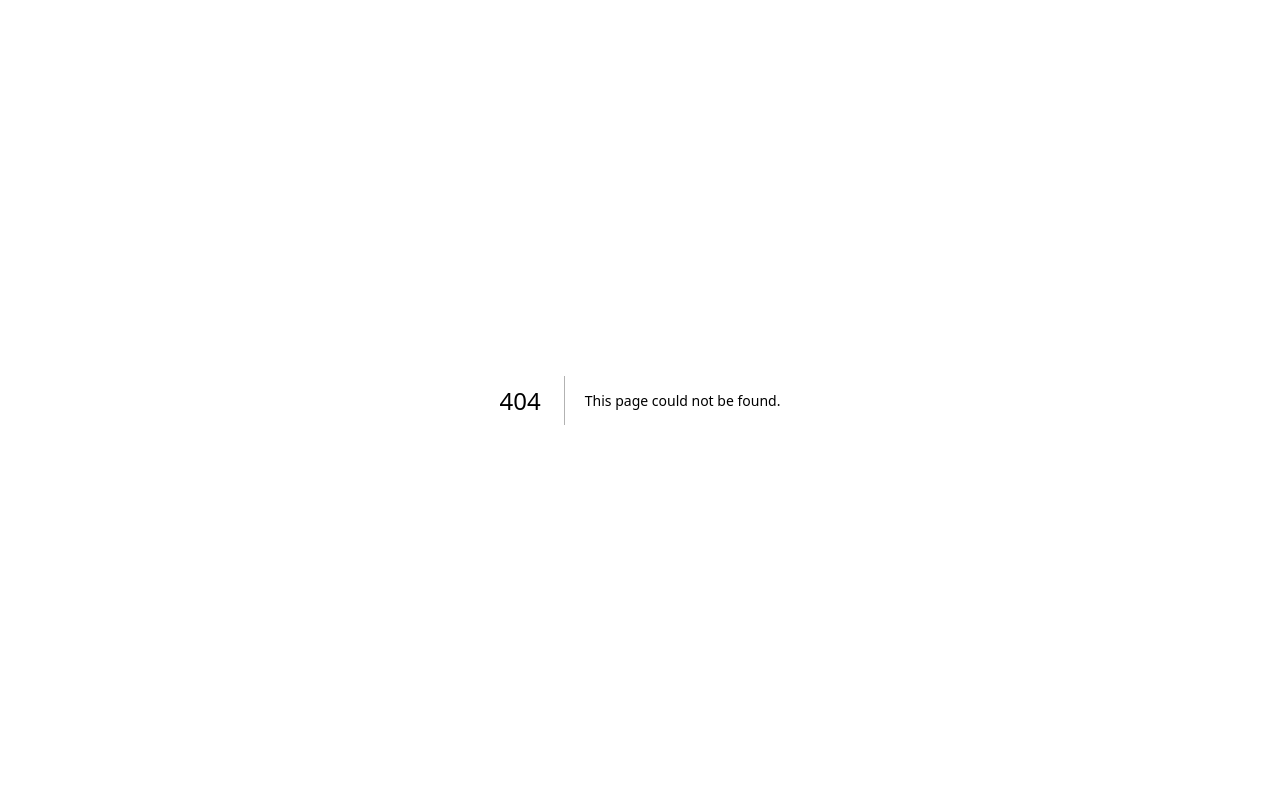
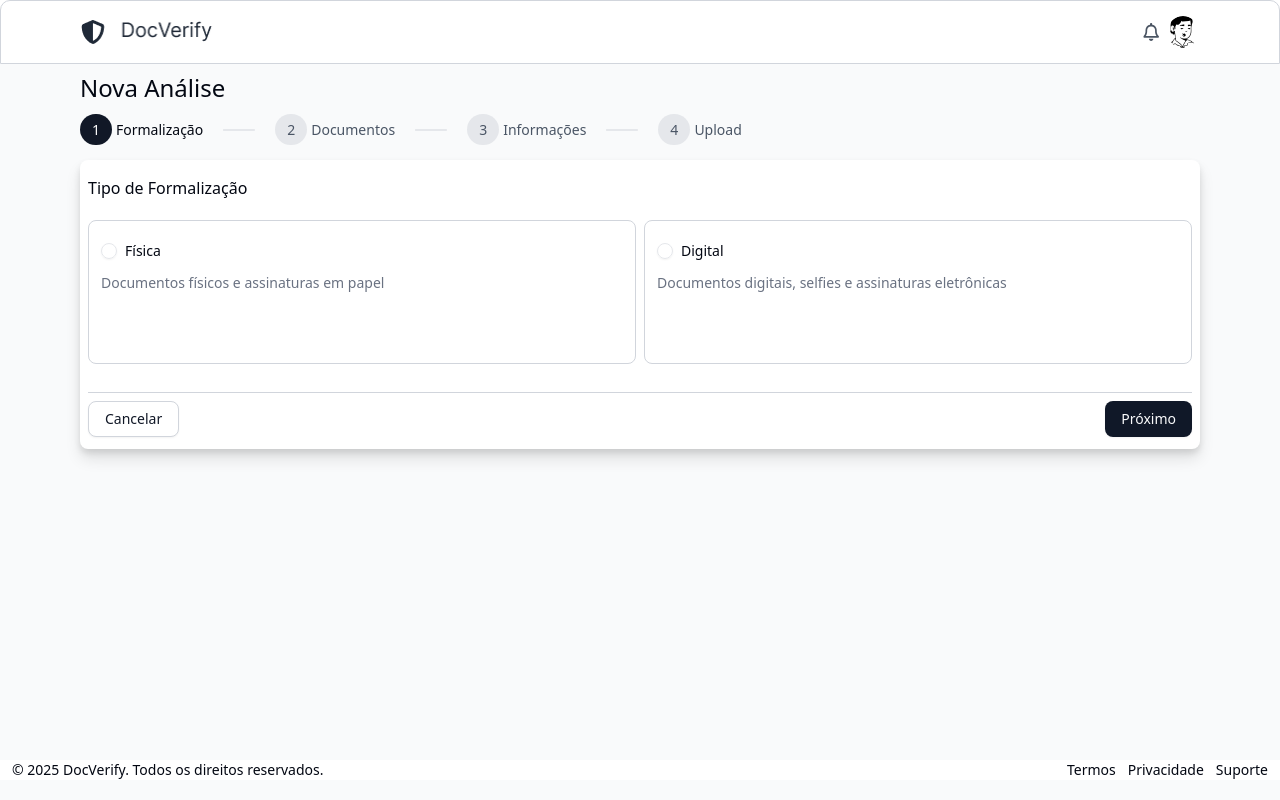
Before and after one commit to inovacao-serur/serur-validacao-laudo, a Next.js app: page /pages/analise in a window 1280 px wide. Before the commit this address had no page. Built offline with nearby package versions, Linux system fonts and the light colour scheme.

Commit message:
add: tela de analise 1

```diff
--- a/package.json
+++ b/package.json
@@ -10,7 +10,7 @@
   },
   "dependencies": {
     "@radix-ui/react-avatar": "^1.1.3",
-    "@radix-ui/react-checkbox": "^1.1.4",
+    "@radix-ui/react-checkbox": "^1.1.5",
     "@radix-ui/react-label": "^2.1.2",
     "@radix-ui/react-slot": "^1.1.2",
     "@tanstack/react-table": "^8.21.2",
--- a/src/app/globals.css
+++ b/src/app/globals.css
@@ -121,6 +121,7 @@
 
 @theme {
   --breakpoint-xs: 390px;
+  --breakpoint-xz: 480px;
   --breakpoint-xt: 1366px;
 }
 
--- /dev/null
+++ b/src/app/pages/analise/page.js
@@ -0,0 +1,107 @@
+import Navbar from "@/app/components/Navbar";
+import Image from "next/image";
+import { Checkbox } from "@/components/ui/checkbox"
+import { Button } from "@/components/ui/button";
+
+export default function Analise() {
+    return (
+        <>
+            <Navbar />
+            <section className="bg-gray-50 px-3 flex flex-col lg:px-20 " style={{ height: 'calc(100vh - 4rem)' }}>
+                <div className="pt-2">
+                    <h1 className="font-normal text-lg lg:text-2xl">Nova Análise</h1>
+                    <div>
+                        <ul className="flex items-center text-sm gap-1.5 mt-2 xz:mt-4 sm:gap-3 xl:gap-5">
+                            <li className="font-medium"><span className="hidden xz:inline bg-[var(--color-azul-escuro)] text-white py-1.5 px-3 rounded-4xl text-center mr-1">1</span>Formalização</li>
+                            <p className="inline sm:hidden">-</p>
+                            <Image
+                                src="/div.svg"
+                                width={32}
+                                height={1}
+                                alt="div"
+                                className="hidden sm:block"
+                            />
+
+                            <li className="text-gray-600"><span className="hidden xz:inline bg-gray-200 text-gray-600 py-1.5 px-3 rounded-4xl text-center mr-1 ">2</span>Documentos</li>
+                            <p className="inline sm:hidden">-</p>
+                            <Image
+                                src="/div.svg"
+                                width={32}
+                                height={1}
+                                alt="div"
+                                className="hidden sm:block"
+                            />
+
+                            <li className="text-gray-600"><span className="hidden xz:inline bg-gray-200 text-gray-600 py-1.5 px-3 rounded-4xl text-center mr-1 ">3</span>Informações</li>
+                            <p className="inline sm:hidden">-</p>
+                            <Image
+                                src="/div.svg"
+                                width={32}
+                                height={1}
+                                alt="div"
+                                className="hidden sm:block"
+                            />
+
+                            <li className="text-gray-600"><span className="hidden xz:inline bg-gray-200 text-gray-600 py-1.5 px-3 rounded-4xl text-center mr-1">4</span>Upload</li>
+                        </ul>
+                    </div>
+                </div>
+
+                <div className="bg-white mt-5 px-2 pt-4 rounded-md" style={{ boxShadow: '0px 4px 6px 0px rgba(0, 0, 0, 0.10), 0px 10px 15px 0px rgba(0, 0, 0, 0.10)' }}>
+                    <h2>Tipo de Formalização</h2>
+
+                    <div className="flex justify-between items-center gap-2 mt-5">
+                        <div className="border-1 border-gray-300 w-full rounded-md h-36">
+
+                            <div className="flex items-center mt-5 mb-3 ml-3">
+                                <Checkbox id="terms" className="rounded-md" />
+                                <label
+                                    htmlFor="terms"
+                                    className="text-sm pl-2">
+                                    Física
+                                </label>
+                            </div>
+                            <p className="text-sm ml-3 mb-3 text-gray-500">Documentos físicos e assinaturas em papel</p>
+
+
+                        </div>
+
+                        <div className="border-1 border-gray-300 w-full rounded-md h-36">
+
+                            <div className="flex items-center mt-5 mb-3 ml-3">
+                                <Checkbox id="terms" className="rounded-md" />
+                                <label
+                                    htmlFor="terms"
+                                    className="text-sm pl-2">
+                                    Digital
+                                </label>
+                            </div>
+                            <p className="text-sm ml-3 mb-3 text-gray-500">Documentos digitais, selfies e assinaturas eletrônicas</p>
+
+
+                        </div>
+                    </div>
+
+                    <div className="w-full flex justify-between items-center mt-7 border-t-1 border-t-gray-300 pb-3 pt-2">
+                        <Button className="bg-white text-[var(--color-azul-escuro)] border-1 border-gray-300">Cancelar</Button>
+                        <Button>Próximo</Button>
+                    </div>
+                </div>
+                <div className="flex-1" />
+
+                <div className="w-screen -mx-3 mb-5 bg-white flex px-3 text-sm justify-between gap-2 lg:-mx-20">
+                    <p>© 2025 DocVerify. Todos os direitos reservados.</p>
+
+                    <ul className="xs:flex gap-3">
+                        <li>Termos</li>
+                        <li>Privacidade</li>
+                        <li>Suporte</li>
+                    </ul>
+                </div>
+
+            </section>
+        </>
+    )
+}
+
+//xz:bg-black text-white py-1.5 px-3 rounded-4xl text-center
--- a/src/app/pages/dashboard/page.js
+++ b/src/app/pages/dashboard/page.js
@@ -3,6 +3,7 @@ import { Button } from "@/components/ui/button"
 
 import { Payment, columns } from "./columns"
 import { DataTable } from "./data-table"
+import Link from "next/link";
 
 
 async function getData() {
@@ -337,7 +338,9 @@ export default async function Dashboard() {
 
                 <div className="w-full h-full flex justify-between items-center pt-8">
                     <h1 className="text-base font-normal">Dashboard</h1>
-                    <Button>+ Nova Análise</Button>
+                    <Link href="/pages/analise">
+                        <Button>+ Nova Análise</Button>
+                    </Link>
                 </div>
 
                 <div className="w-full mt-8 py-2 pl-4 bg-white border-1 border-gray-300 rounded-t-md">
```
Also changed, not shown: public/div.svg (added), 1 other file (tests, documents, lock files or other folders).
